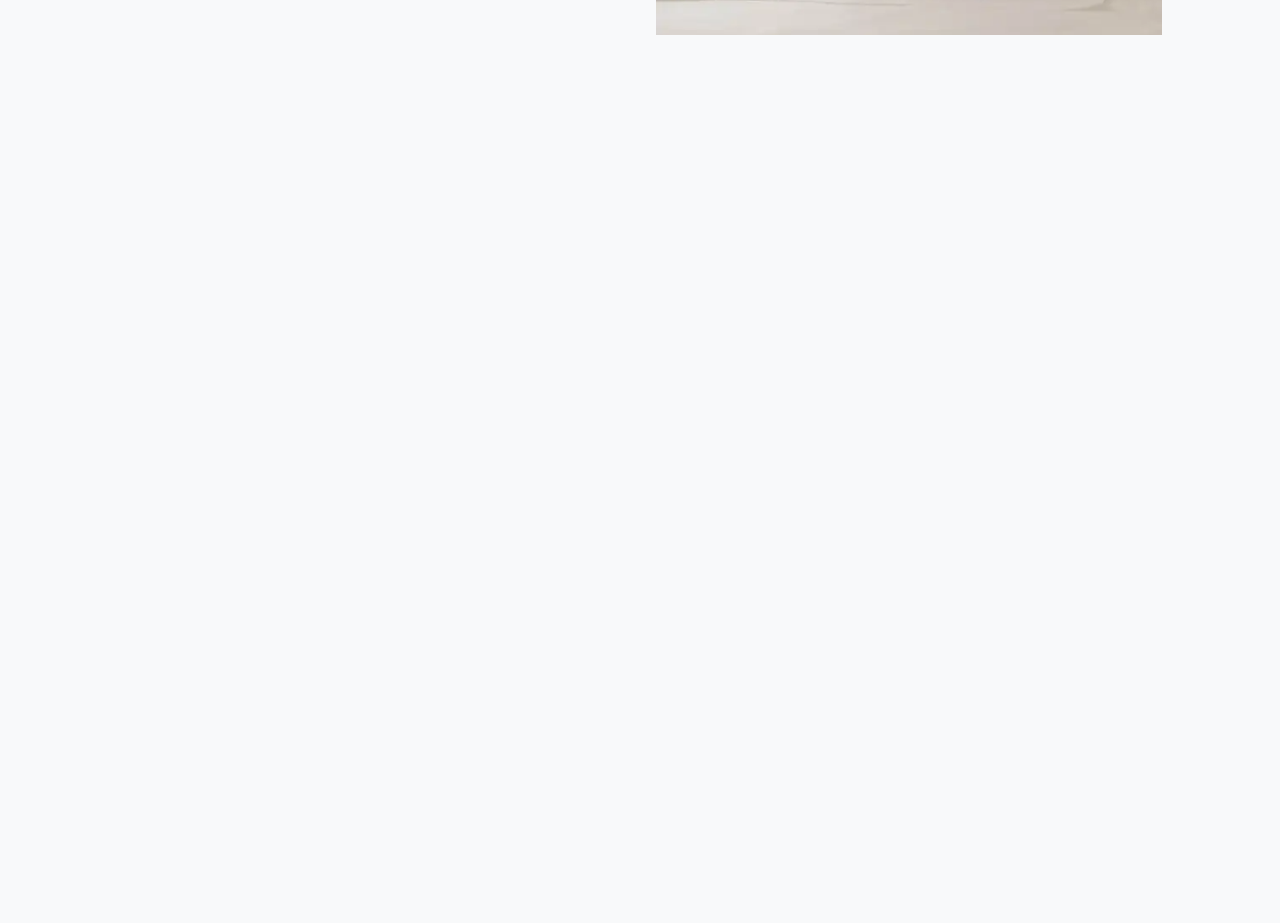
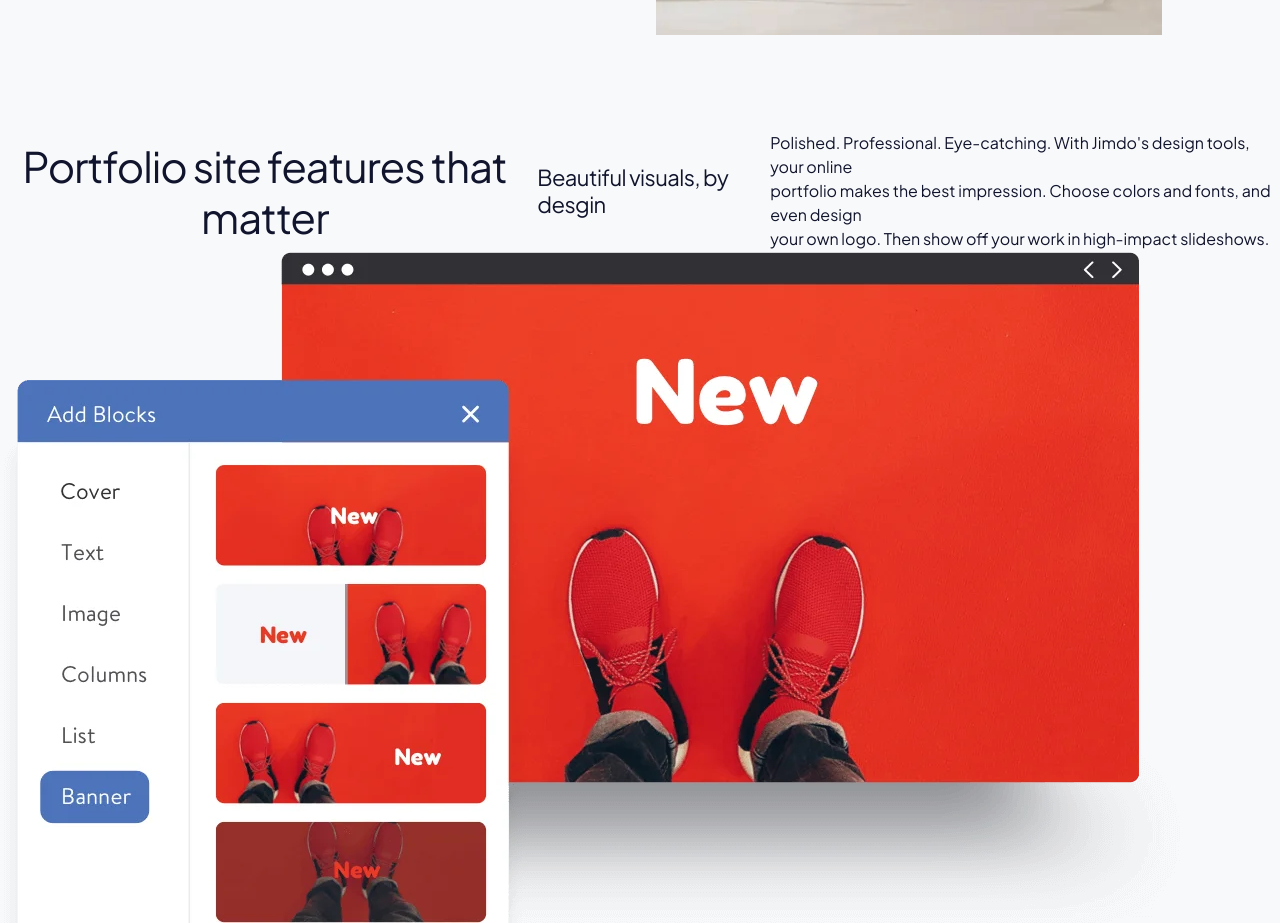
Before and after one commit to ZanderDev08/Jimdo, a website built with Vite: page index.html in a window 1280 px wide. Shown: the part 554-1477 px from the top of the page. Before the commit the page ends 800 px from the top, so only its background shows below. Built offline with nearby package versions, Linux system fonts and the light colour scheme.

Commit message:
add another section

```diff
--- a/index.html
+++ b/index.html
@@ -147,6 +147,21 @@
       </div>
     </main>
 
+    <section>
+      <div class=" flex items-center justify-center gap-2 ">
+        <h1 class="text-4xl sm:text-[42px] leading-[1.22] font-normal tracking-tight text-[#11142d] text-center"> Portfolio site features that matter</h1>
+
+        <h3 class="text-4xl sm:text-[22px] leading-[1.22] font-normal tracking-tight text-[#11142d]">Beautiful visuals, by desgin</h3>
+        <p>Polished. Professional. Eye-catching. With Jimdo's design tools, your online <br>
+          portfolio makes the best impression. Choose colors and fonts, and even design <br>
+          your own logo. Then show off your work in high-impact slideshows.</p>
+
+      </div>
+      <div class=" fle">
+        <img src="src/img/img2.webp" alt="">
+      </div>
+    </section>
+
     <script type="module" src="/src/main.js"></script>
   </body>
 </html>
```
